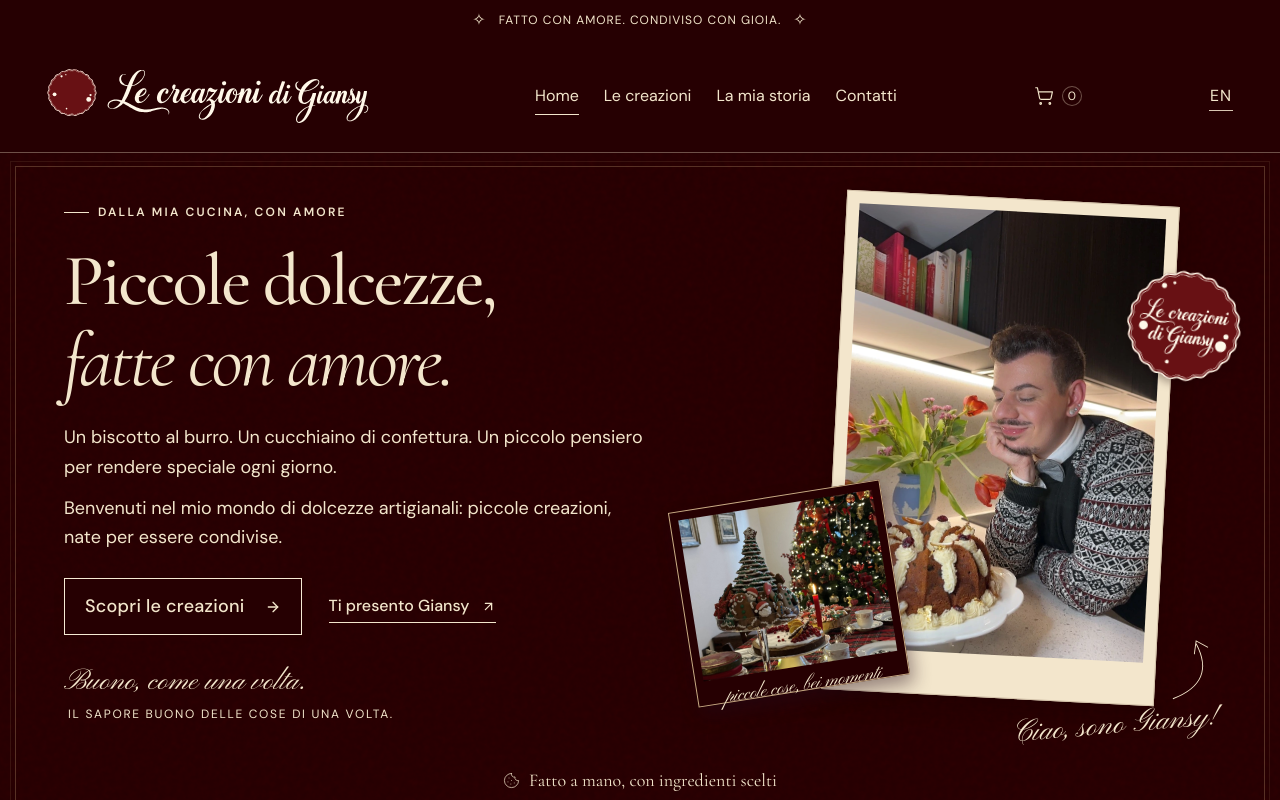
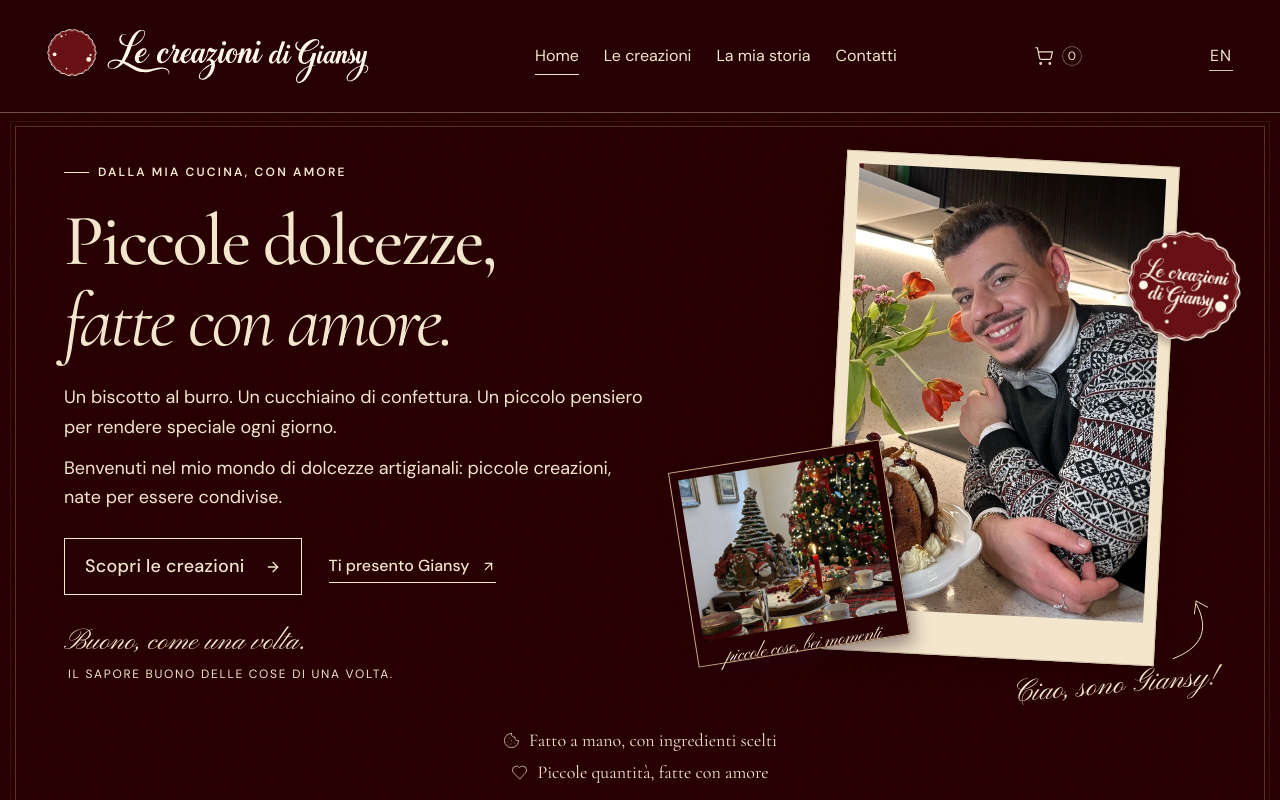
Before and after one commit to aleorengo/giansy, a React (Vite) app: page / in a window 1280 px wide. Shown: the top 800 px of the page. Built offline with nearby package versions, Linux system fonts and the light colour scheme.

Commit message:
Restore smiling portrait, add preserve volume and remove announcement bar

```diff
--- a/src/App.tsx
+++ b/src/App.tsx
@@ -106,10 +106,6 @@ function Header({ count }: { count: number }) {
   );
   return (
     <>
-      <div className="announcement">
-        <span>✧</span> {t("HANDMADE WITH LOVE. SHARED WITH JOY.")}{" "}
-        <span>✧</span>
-      </div>
       <header className="site-header">
         <div className="header-inner">
           <Logo />
@@ -759,7 +755,7 @@ function Story() {
         <div className="story-image">
           <div>
             <img
-              src={assetUrl("/images/giansy-kitchen-october.webp")}
+              src={assetUrl("/images/giansy-kitchen-portrait.webp")}
               alt={t("Meet Giansy, the heart behind Le Creazioni di Giansy")}
               loading="lazy"
             />
--- a/src/components/Ornaments.tsx
+++ b/src/components/Ornaments.tsx
@@ -39,10 +39,10 @@ export function PolaroidPortrait() {
     <div className="baker-polaroid">
       <img
         className="polaroid-photo"
-        src={assetUrl("/images/giansy-kitchen-october.webp")}
-        alt="Giansy nella sua cucina, accanto a un dolce fatto in casa e a un vaso di tulipani"
-        width="768"
-        height="1024"
+        src={assetUrl("/images/giansy-kitchen-portrait.webp")}
+        alt="Giansy sorridente nella sua cucina, accanto a un dolce fatto in casa"
+        width="568"
+        height="764"
         fetchPriority="high"
       />
     </div>
--- a/src/data/catalog.json
+++ b/src/data/catalog.json
@@ -434,7 +434,7 @@
     {
       "id": "preserve",
       "name": "Apricot Preserve",
-      "description": "Homemade apricot preserve with vanilla and honey.",
+      "description": "Homemade apricot preserve with vanilla and honey. 250 ml jar.",
       "price": 6,
       "image": "/images/preserves/apricot-jar.webp",
       "categories": [
--- a/src/data/italian.json
+++ b/src/data/italian.json
@@ -488,7 +488,7 @@
   "Add": "Aggiungi",
   "Choose today or a future date.": "Scegli oggi o una data futura.",
   "Apricot Preserve": "Confettura di albicocche",
-  "Homemade apricot preserve with vanilla and honey.": "Confettura di albicocche fatta in casa, con vaniglia e miele.",
+  "Homemade apricot preserve with vanilla and honey. 250 ml jar.": "Confettura di albicocche fatta in casa, con vaniglia e miele. Vasetto da 250 ml.",
   "Ingredients": "Ingredienti",
   "Ingredients:": "Ingredienti:",
   "Biscuit base:": "Base biscotto:",
```
